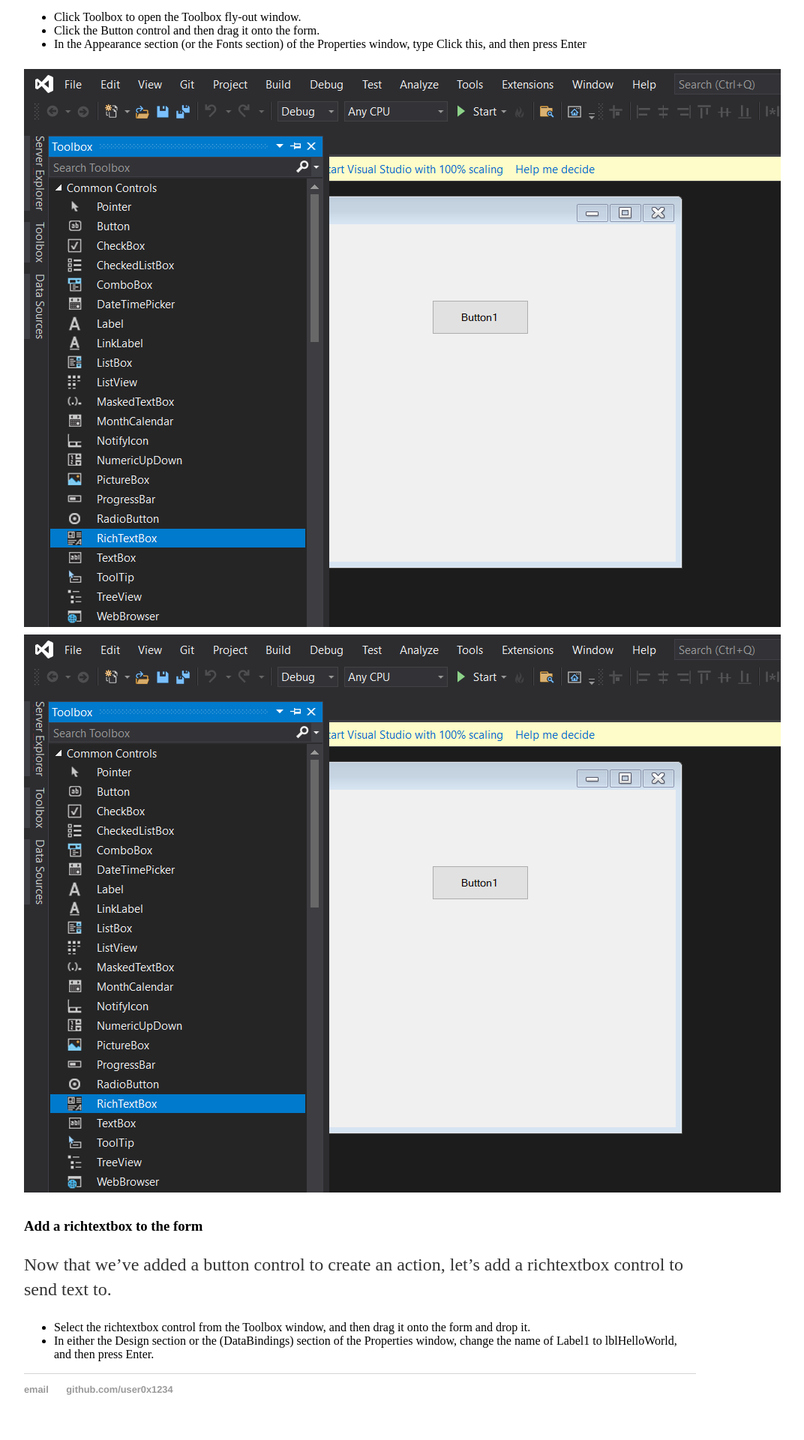
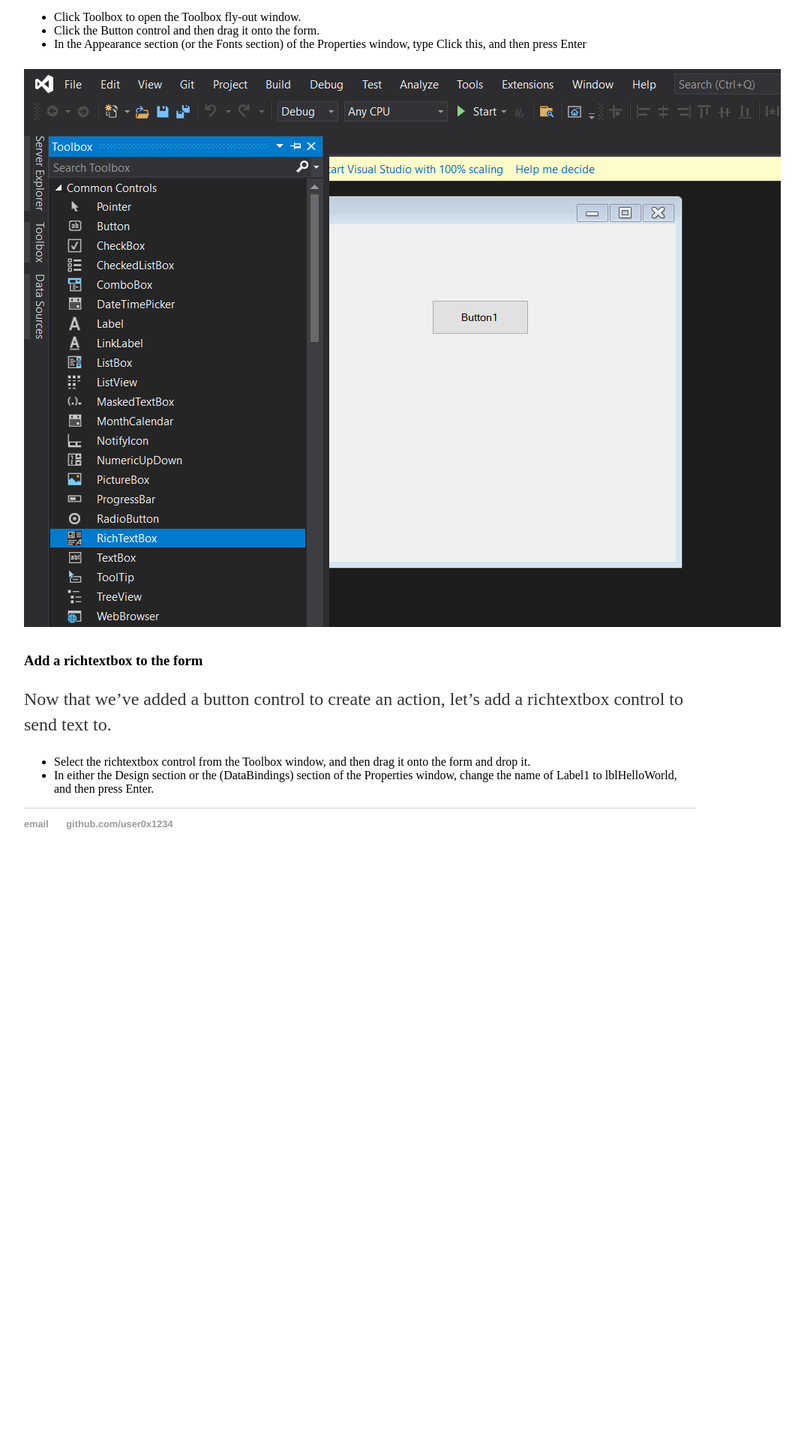
Before and after one commit to user0x1234/user0x1234.github.io, a Jekyll site: the page built from _posts/2021-09-25-HomeWork1.md, in a window 1280 px wide. Shown: the part 2564-4484 px from the top of the page at 75% size, without its empty margins (160-1232 px from the left). Built offline with Jekyll 4.4.1, drawn with Linux system fonts in a browser that asks for light colours; after the commit the page ends 3730 px from its top, so only the background shows below that.

Commit message:
Update 2021-09-25-HomeWork1.md

```diff
--- a/_posts/2021-09-25-HomeWork1.md
+++ b/_posts/2021-09-25-HomeWork1.md
@@ -53,8 +53,7 @@
 -  Click the Button control and then drag it onto the form.
 -  In the Appearance section (or the Fonts section) of the Properties window, type Click this, and then press Enter
 
-![My helpful screenshot](/assets/button.PNG)
-![]({{"../images/button.PNG" | absolute_url}})
+![button](/assets/button.PNG)
 
 ### Add a richtextbox to the form
 
```
